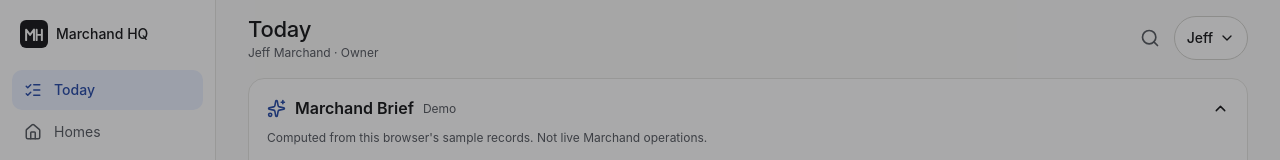
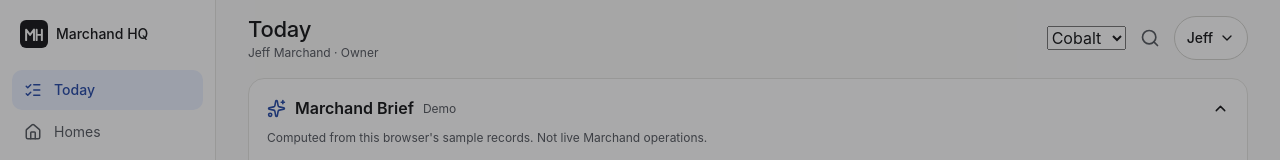
Before and after one commit to AlexChisholm15/marchand-hq, a Next.js app: page / in a window 1280 px wide. Shown: the top 160 px of the page. Built offline with nearby package versions, Linux system fonts and the light colour scheme.

Commit message:
Return colourway selector to every dashboard header

```diff
--- a/src/components/Shell.tsx
+++ b/src/components/Shell.tsx
@@ -115,7 +115,7 @@ export function useShell() {
 }
 
 export function Page({ title, sub, back, children }: { title: string; sub?: string; back?: string; children: ReactNode }) {
-  const { role, guide, story } = useStore();
+  const { role, guide, story, palette, setPalette } = useStore();
   const { openSearch, openRoles } = useShell();
   const router = useRouter();
   const [scrolled, setScrolled] = useState(false);
@@ -142,6 +142,18 @@ export function Page({ title, sub, back, children }: { title: string; sub?: stri
           {sub && <p className={s.topSub}>{sub}</p>}
         </div>
         <div className={s.topActions}>
+          <label className={s.palettePicker} title="Colourway">
+            <span className={s.paletteDot} aria-hidden />
+            <span className="sr-only">Colourway</span>
+            <select aria-label="Colourway" value={palette} onChange={(e) => setPalette(e.target.value as typeof palette)}>
+              <option value="cobalt">Cobalt</option>
+              <option value="copper">Copper</option>
+              <option value="forest">Forest</option>
+              <option value="plum">Plum</option>
+              <option value="slate">Slate</option>
+              <option value="rose">Rose</option>
+            </select>
+          </label>
           <IconButton label="Search homes and tasks" onClick={openSearch}>
             <Search size={20} />
           </IconButton>
```
